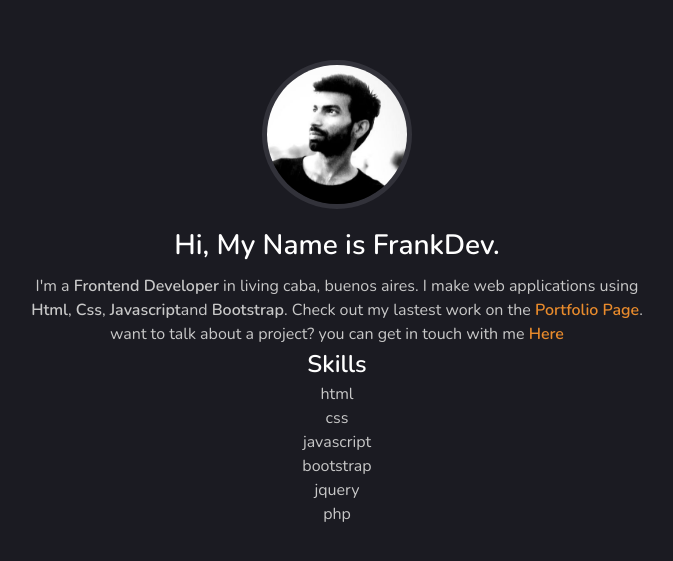
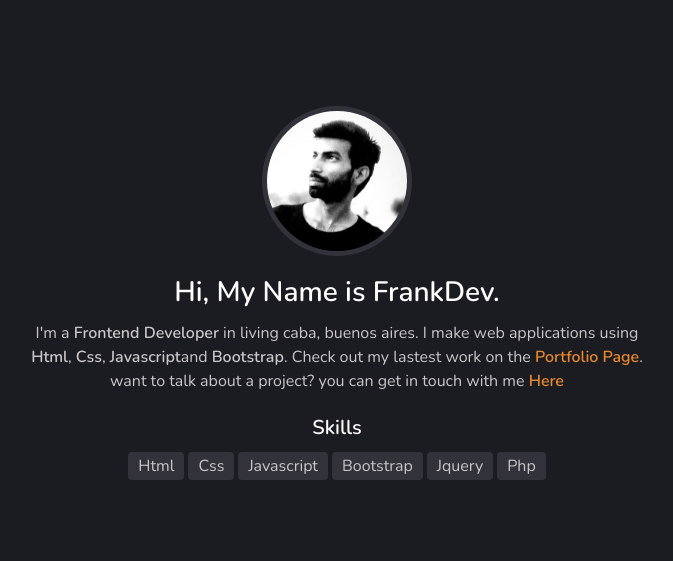
Before and after one commit to francoasevey/Responsive-Personal-portfolio-v10, a plain HTML site: page index.html in a window 1280 px wide. Shown: the part 107-668 px from the top of the page, without its empty margins (303-976 px from the left). Drawn offline with nearby package versions, Linux system fonts and the light colour scheme.

Commit message:
about flex

```diff
--- a/css/style.css
+++ b/css/style.css
@@ -100,3 +100,21 @@ h1,h2,h3,h4,h5,h6{
 .about-content p a:hover::before{
     width: 100%;
 }
+.about-content h2{
+    margin: 20px 0 5px;
+    text-transform: capitalize;
+    font-size: 20px;
+}
+.about-content .skills{
+    display: flex;
+    flex-wrap: wrap;
+    justify-content: center;
+}
+.about-content .skill-item{
+    background-color: var(--dark-light);
+    margin: 4px 2px 0;
+    padding: 2px 10px;
+    border-radius: 4px;
+    font-size: 16px;
+    text-transform: capitalize;
+}
```
